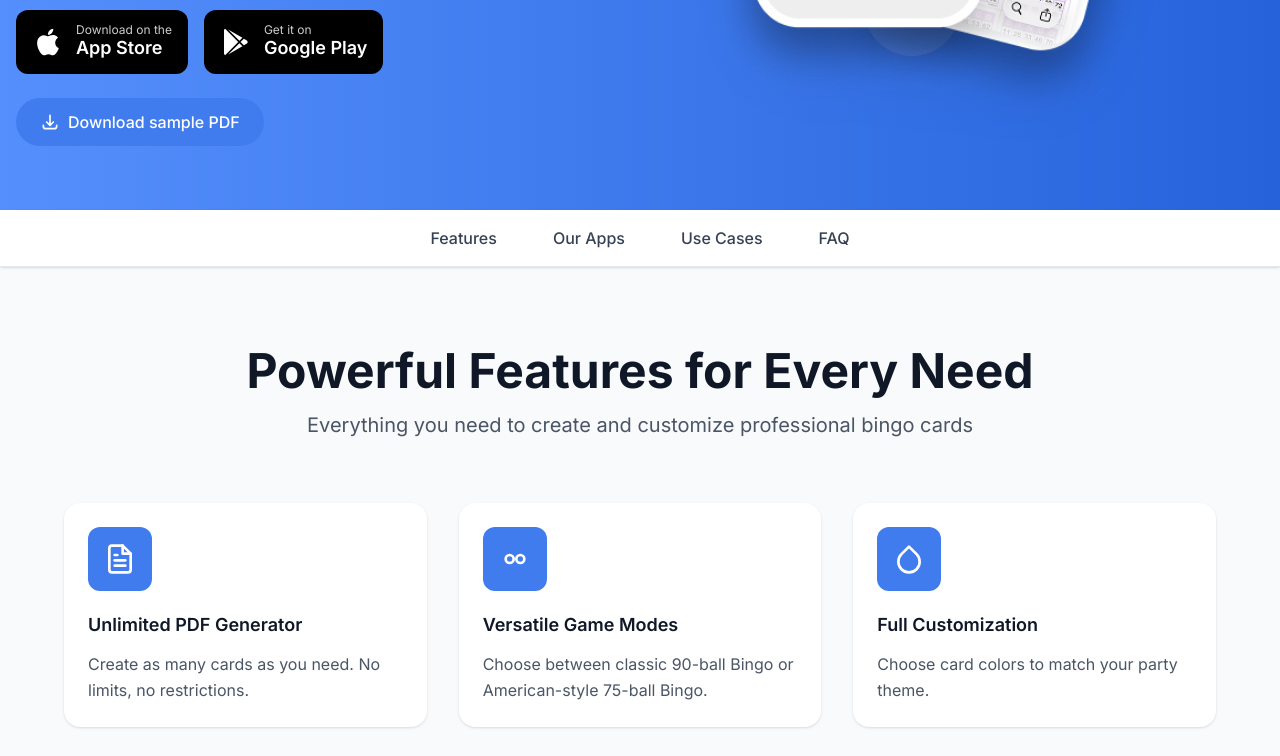
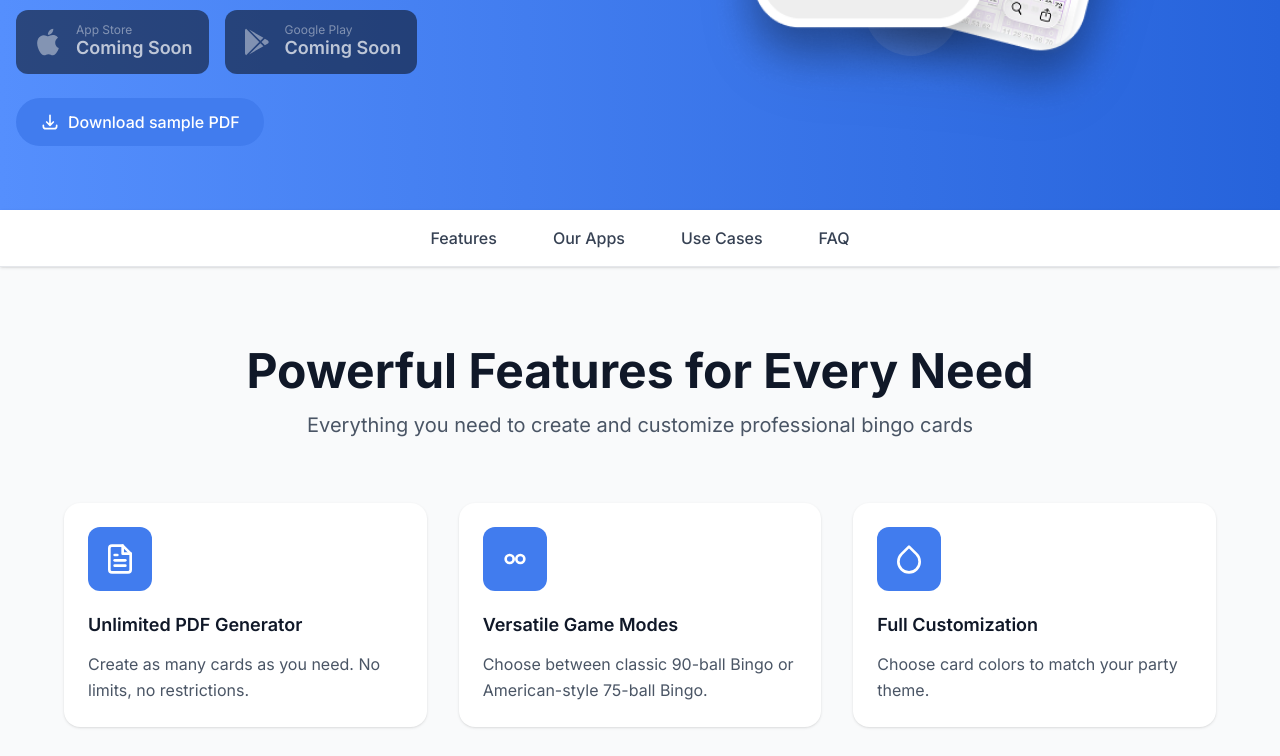
Before and after one commit to wombat-apps/bingo-landing, an Astro site: page /bingo-print in a window 1280 px wide. Shown: the part 560-1316 px from the top of the page. Built offline with nearby package versions, Linux system fonts and the light colour scheme; Astro itself is replaced by a stand-in of ours.

Commit message:
feat: replace download buttons with Coming Soon badges on Print landing
App is not yet published, so download buttons are replaced with
disabled Coming Soon badges showing App Store and Google Play icons.

```diff
--- a/src/components/PrintLandingPage.astro
+++ b/src/components/PrintLandingPage.astro
@@ -175,26 +175,26 @@ function getLanguageLink(targetLang: Language): string {
                         {t('download_free')}
                     </p>
 
-                    <!-- Download buttons -->
+                    <!-- Coming Soon badges -->
                     <div class="flex flex-col sm:flex-row items-center justify-center lg:justify-start gap-4 mb-6">
-                        <a href={iosAppLink} class="flex items-center bg-black text-white px-4 py-3 rounded-xl hover:bg-gray-800 transition-colors min-w-[160px]">
-                            <svg class="w-8 h-8 mr-3" viewBox="0 0 24 24" fill="currentColor">
+                        <div class="flex items-center bg-black/50 text-white/70 px-4 py-3 rounded-xl min-w-[160px] cursor-not-allowed">
+                            <svg class="w-8 h-8 mr-3 opacity-60" viewBox="0 0 24 24" fill="currentColor">
                                 <path d="M18.71 19.5c-.83 1.24-1.71 2.45-3.05 2.47-1.34.03-1.77-.79-3.29-.79-1.53 0-2 .77-3.27.82-1.31.05-2.3-1.32-3.14-2.53C4.25 17 2.94 12.45 4.7 9.39c.87-1.52 2.43-2.48 4.12-2.51 1.28-.02 2.5.87 3.29.87.78 0 2.26-1.07 3.81-.91.65.03 2.47.26 3.64 1.98-.09.06-2.17 1.28-2.15 3.81.03 3.02 2.65 4.03 2.68 4.04-.03.07-.42 1.44-1.38 2.83M13 3.5c.73-.83 1.94-1.46 2.94-1.5.13 1.17-.34 2.35-1.04 3.19-.69.85-1.83 1.51-2.95 1.42-.15-1.15.41-2.35 1.05-3.11z"/>
                             </svg>
                             <div class="text-left">
-                                <div class="text-xs opacity-80">Download on the</div>
-                                <div class="text-lg font-semibold -mt-1">App Store</div>
+                                <div class="text-xs opacity-60">App Store</div>
+                                <div class="text-lg font-semibold -mt-1">{t('print_coming_soon')}</div>
                             </div>
-                        </a>
-                        <a href={androidAppLink} class="flex items-center bg-black text-white px-4 py-3 rounded-xl hover:bg-gray-800 transition-colors min-w-[160px]">
-                            <svg class="w-8 h-8 mr-3" viewBox="0 0 24 24" fill="currentColor">
+                        </div>
+                        <div class="flex items-center bg-black/50 text-white/70 px-4 py-3 rounded-xl min-w-[160px] cursor-not-allowed">
+                            <svg class="w-8 h-8 mr-3 opacity-60" viewBox="0 0 24 24" fill="currentColor">
                                 <path d="M3,20.5V3.5C3,2.91 3.34,2.39 3.84,2.15L13.69,12L3.84,21.85C3.34,21.6 3,21.09 3,20.5M16.81,15.12L6.05,21.34L14.54,12.85L16.81,15.12M20.16,10.81C20.5,11.08 20.75,11.5 20.75,12C20.75,12.5 20.53,12.9 20.18,13.18L17.89,14.5L15.39,12L17.89,9.5L20.16,10.81M6.05,2.66L16.81,8.88L14.54,11.15L6.05,2.66Z"/>
                             </svg>
                             <div class="text-left">
-                                <div class="text-xs opacity-80">Get it on</div>
-                                <div class="text-lg font-semibold -mt-1">Google Play</div>
+                                <div class="text-xs opacity-60">Google Play</div>
+                                <div class="text-lg font-semibold -mt-1">{t('print_coming_soon')}</div>
                             </div>
-                        </a>
+                        </div>
                     </div>
 
                     <!-- Download sample PDF button -->
@@ -405,26 +405,26 @@ function getLanguageLink(targetLang: Language): string {
                         {t('print_cta_subtitle')}
                     </p>
 
-                    <!-- Download buttons - white style -->
+                    <!-- Coming Soon badges - white style -->
                     <div class="flex flex-col sm:flex-row items-center justify-center gap-4 mb-12">
-                        <a href={iosAppLink} class="flex items-center bg-white text-gray-900 px-6 py-4 rounded-xl hover:bg-gray-100 transition-colors min-w-[200px] shadow-lg">
-                            <svg class="w-8 h-8 mr-3" viewBox="0 0 24 24" fill="currentColor">
+                        <div class="flex items-center bg-white/20 text-white/70 px-6 py-4 rounded-xl min-w-[200px] cursor-not-allowed">
+                            <svg class="w-8 h-8 mr-3 opacity-60" viewBox="0 0 24 24" fill="currentColor">
                                 <path d="M18.71 19.5c-.83 1.24-1.71 2.45-3.05 2.47-1.34.03-1.77-.79-3.29-.79-1.53 0-2 .77-3.27.82-1.31.05-2.3-1.32-3.14-2.53C4.25 17 2.94 12.45 4.7 9.39c.87-1.52 2.43-2.48 4.12-2.51 1.28-.02 2.5.87 3.29.87.78 0 2.26-1.07 3.81-.91.65.03 2.47.26 3.64 1.98-.09.06-2.17 1.28-2.15 3.81.03 3.02 2.65 4.03 2.68 4.04-.03.07-.42 1.44-1.38 2.83M13 3.5c.73-.83 1.94-1.46 2.94-1.5.13 1.17-.34 2.35-1.04 3.19-.69.85-1.83 1.51-2.95 1.42-.15-1.15.41-2.35 1.05-3.11z"/>
                             </svg>
                             <div class="text-left">
-                                <div class="text-xs opacity-70">Download on the</div>
-                                <div class="text-lg font-semibold -mt-1">App Store</div>
+                                <div class="text-xs opacity-60">App Store</div>
+                                <div class="text-xl font-semibold -mt-1">{t('print_coming_soon')}</div>
                             </div>
-                        </a>
-                        <a href={androidAppLink} class="flex items-center bg-white text-gray-900 px-6 py-4 rounded-xl hover:bg-gray-100 transition-colors min-w-[200px] shadow-lg">
-                            <svg class="w-8 h-8 mr-3" viewBox="0 0 24 24" fill="currentColor">
+                        </div>
+                        <div class="flex items-center bg-white/20 text-white/70 px-6 py-4 rounded-xl min-w-[200px] cursor-not-allowed">
+                            <svg class="w-8 h-8 mr-3 opacity-60" viewBox="0 0 24 24" fill="currentColor">
                                 <path d="M3,20.5V3.5C3,2.91 3.34,2.39 3.84,2.15L13.69,12L3.84,21.85C3.34,21.6 3,21.09 3,20.5M16.81,15.12L6.05,21.34L14.54,12.85L16.81,15.12M20.16,10.81C20.5,11.08 20.75,11.5 20.75,12C20.75,12.5 20.53,12.9 20.18,13.18L17.89,14.5L15.39,12L17.89,9.5L20.16,10.81M6.05,2.66L16.81,8.88L14.54,11.15L6.05,2.66Z"/>
                             </svg>
                             <div class="text-left">
-                                <div class="text-xs opacity-70">Get it on</div>
-                                <div class="text-lg font-semibold -mt-1">Google Play</div>
+                                <div class="text-xs opacity-60">Google Play</div>
+                                <div class="text-xl font-semibold -mt-1">{t('print_coming_soon')}</div>
                             </div>
-                        </a>
+                        </div>
                     </div>
 
                     <!-- Other apps links -->
--- a/src/i18n/translations/print.ts
+++ b/src/i18n/translations/print.ts
@@ -15,6 +15,7 @@ export const print = {
     print_headline: "Design and Print Unlimited Bingo Cards",
     print_subtitle: "Generate, customize, and print professional bingo cards. Perfect for events and celebrations.",
     print_download_sample: "Download sample PDF",
+    print_coming_soon: "Coming Soon",
 
     // Navigation
     print_nav_features: "Features",
@@ -106,6 +107,7 @@ export const print = {
     print_headline: "Diseña e Imprime Cartones de Bingo Ilimitados",
     print_subtitle: "Genera, personaliza e imprime cartones de bingo profesionales. Perfecto para eventos y celebraciones.",
     print_download_sample: "Descarga PDF de prueba",
+    print_coming_soon: "Próximamente",
 
     // Navigation
     print_nav_features: "Características",
@@ -197,6 +199,7 @@ export const print = {
     print_headline: "Concevez et Imprimez des Cartons de Bingo Illimités",
     print_subtitle: "Générez, personnalisez et imprimez des cartons de bingo professionnels. Parfait pour événements et célébrations.",
     print_download_sample: "Télécharger un PDF exemple",
+    print_coming_soon: "Bientôt disponible",
 
     // Navigation
     print_nav_features: "Fonctionnalités",
@@ -288,6 +291,7 @@ export const print = {
     print_headline: "Crie e Imprima Cartelas de Bingo Ilimitadas",
     print_subtitle: "Gere, personalize e imprima cartelas de bingo profissionais. Perfeito para eventos e celebrações.",
     print_download_sample: "Baixar PDF de exemplo",
+    print_coming_soon: "Em breve",
 
     // Navigation
     print_nav_features: "Recursos",
```
